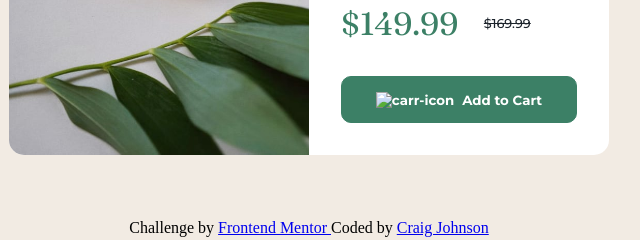
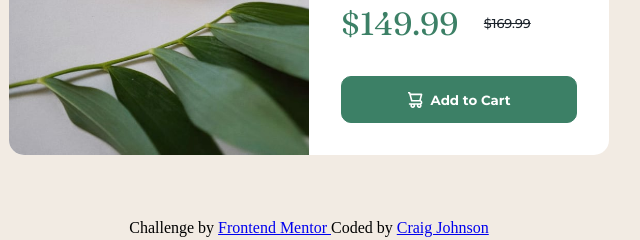
Before and after one commit to craigdev937/front1, a plain HTML site: page index.html in a window 1280 px wide. Shown: the part 375-615 px from the top of the page, 331-971 px from the left. Drawn offline with Linux system fonts and the light colour scheme; the site is published under a folder, as on GitHub Pages, so addresses that start at the root find nothing.

Commit message:
Updated the button icon.

```diff
--- a/index.html
+++ b/index.html
@@ -23,7 +23,7 @@
             <aside class="pricing">
                 <p>$149.99<span>$169.99</span></p>
                 <button class="pricing__btn">
-                    <img src="/images/icon-cart.svg"
+                    <img src="./images/icon-cart.svg"
                         alt="carr-icon"
                         aria-hidden="true"
                     >Add to Cart
```
